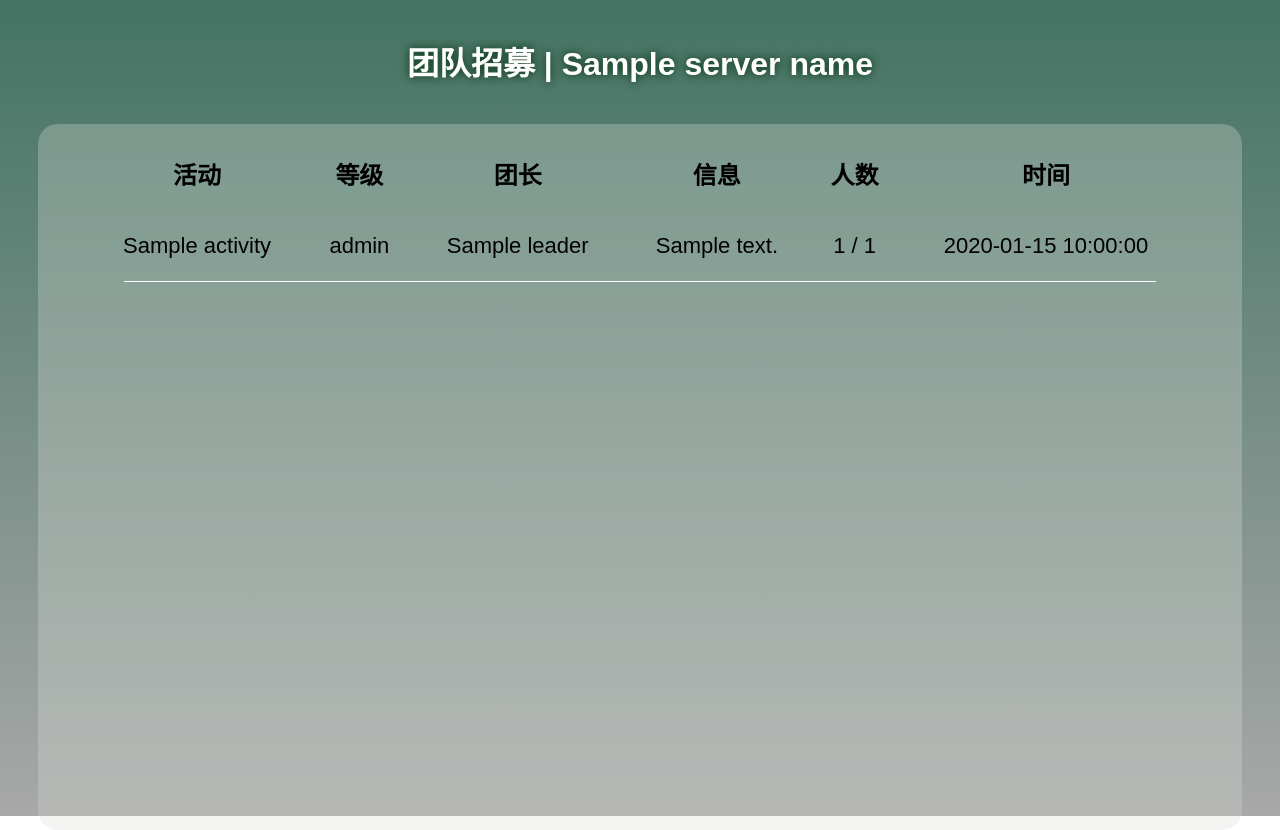
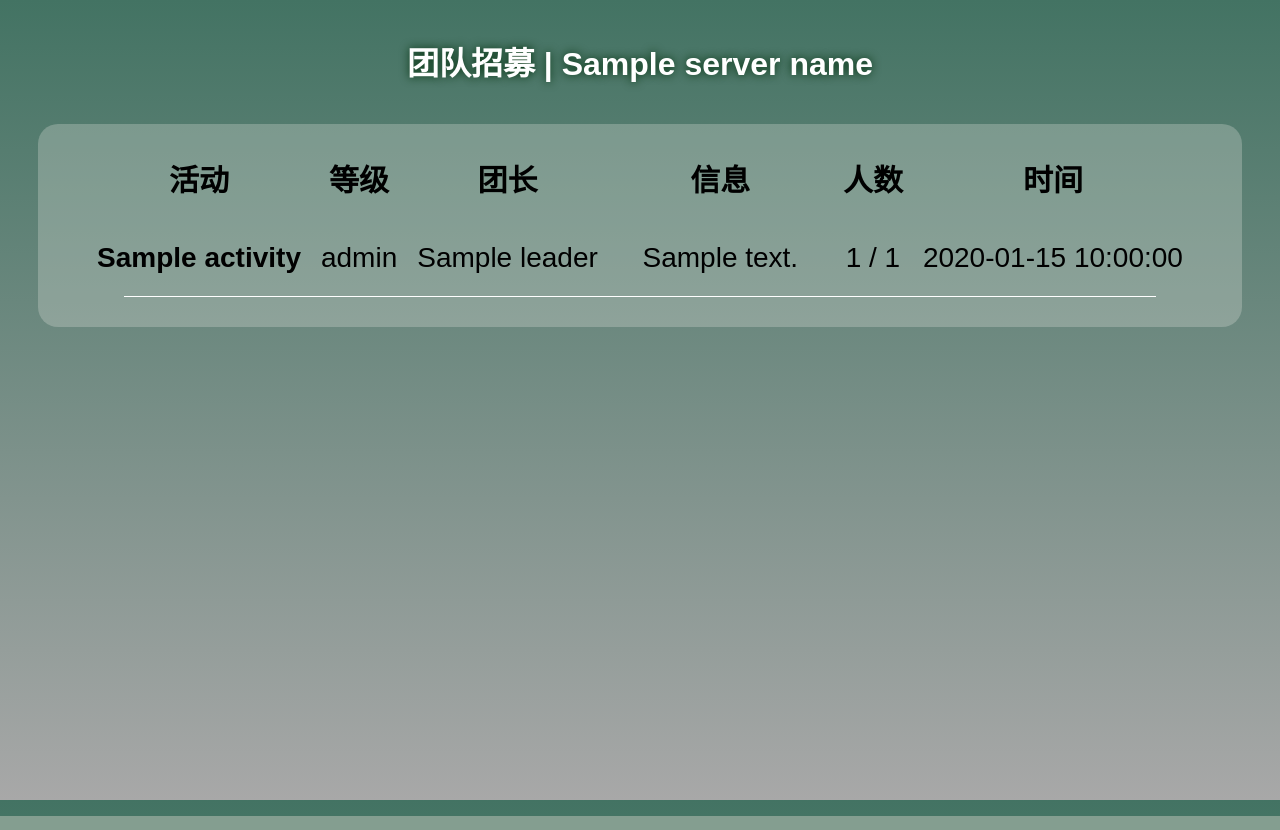
Before and after one commit to Kaibo-He/JX3QQbot, a Python web app: template templates/team_card.html in a window 1280 px wide. Run offline with Jinja, Linux system fonts and the light colour scheme; the template is opened without the code that fills it: most values are stand-ins (such as "Sample title", 1, 10 or a date in 2020).

Commit message:
团队招募

```diff
--- a/handlers/team_search_handler.py
+++ b/handlers/team_search_handler.py
@@ -41,7 +41,7 @@ async def generate_team_card(data: dict, keyword: str) -> bytes:
     }
 
     html = template.render(context)
-    await render_html_to_adapted_image(html, cache_path, width=2000)
+    await render_html_to_adapted_image(html, cache_path, width=1500)
 
     return Path(cache_path).read_bytes()
 
--- a/templates/team_card.html
+++ b/templates/team_card.html
@@ -6,11 +6,11 @@
   <style>
     body {
       font-family: sans-serif;
-      height: 100vh;
+      min-height: 100vh;
       overflow: hidden;
       background: linear-gradient(to bottom, #437363, #A8A8A8);
       background-repeat: no-repeat;
-      background-size: 100% 100%;
+      background-attachment: fixed;
       padding: 30px;
       box-sizing: border-box;
     }
@@ -31,26 +31,37 @@
     }
 
     .records {
-      margin-bottom: 50px;
       background-color: rgba(217, 222, 216, 0.3);
       border-radius: 20px;
       justify-content: center;
-      height: 90%;
       padding: 20px;
+      margin-bottom: 50px;
     }
 
     .records table{
       width: 95%;
       border-collapse: collapse;
       justify-content: center;
-      align-items: center;
       margin: 0 auto;
+      table-layout: auto;
     }
 
     .records th {
-      font-size: 24px;
+      font-size: 30px;
       justify-content: center;
     }
+
+    .records td, .records th {
+      padding: 12px 10px;
+      white-space: nowrap;
+    }
+
+    .records td:nth-child(4),
+    .records th:nth-child(4) {
+      white-space: normal;
+      width: 100%;
+    }
+
 
     .records tr.divider td {
       padding: 10px;
@@ -70,14 +81,14 @@
       padding-bottom: 30px;
     }
 
-    .records td, .records th {
-      padding: 12px 10px;
+    .info {
+      font-size: 28px;
+      justify-content: center;
+      text-align: center;
     }
 
-    .info {
-      font-size: 22px;
-      justify-content: center;
-      text-align: center;
+    .activity {
+      font-weight: bold;
     }
 
   </style>
@@ -101,7 +112,7 @@
       </tr>
       {% for item in item_list %}
       <tr>
-        <td class="info">{{ item.activity }}</td>
+        <td class="info activity">{{ item.activity }}</td>
         <td class="info">{{ item.level }}</td>
         <td class="info">{{ item.leader }}</td>
         <td class="info">{{ item.content }}</td>
@@ -114,5 +125,8 @@
       {% endfor %}
     </table>
   </div>
+  <script>
+    window.ready = true;
+  </script>
 </body>
 </html>
--- a/utils/html_to_image.py
+++ b/utils/html_to_image.py
@@ -7,13 +7,13 @@ import base64
 _browser = None
 _context = None
 
-async def init_browser():
+async def init_browser(width=960, height=1800):
     """全局初始化浏览器"""
     global _browser, _context
     if _browser is None:
         p = await async_playwright().start()
         _browser = await p.chromium.launch(args=["--no-sandbox"])
-        _context = await _browser.new_context(viewport={"width": 960, "height": 1800})
+        _context = await _browser.new_context(viewport={"width": width, "height": height})
 
 async def shutdown_browser():
     """关闭浏览器"""
@@ -53,6 +53,7 @@ async def render_html_to_adapted_image(
     max_size_kb: int = 2048  # 限制最大文件大小（单位 KB）
 ):
     await init_browser()
+    await init_browser(width=width)
     global _context
 
     with tempfile.TemporaryDirectory() as tmpdir:
```
